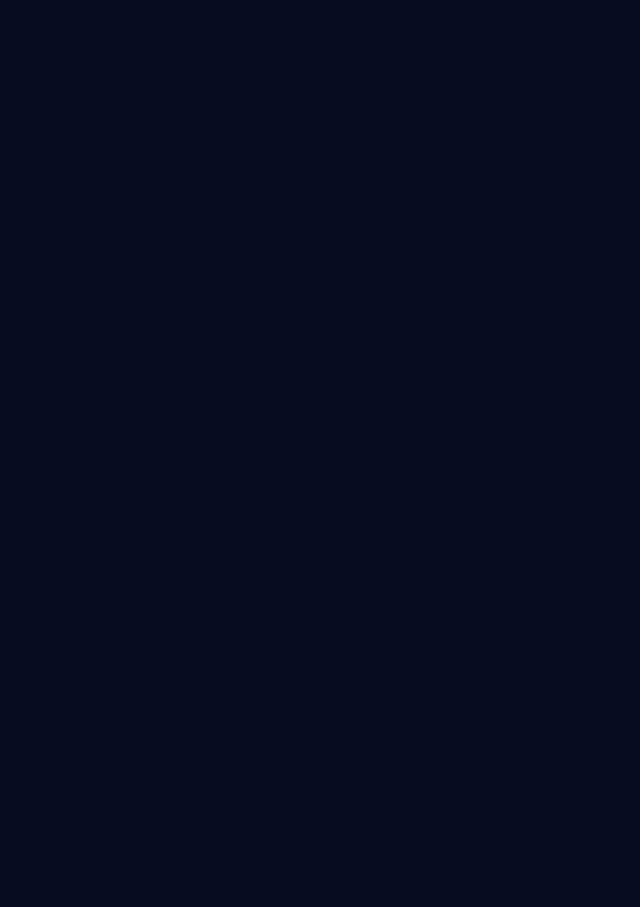
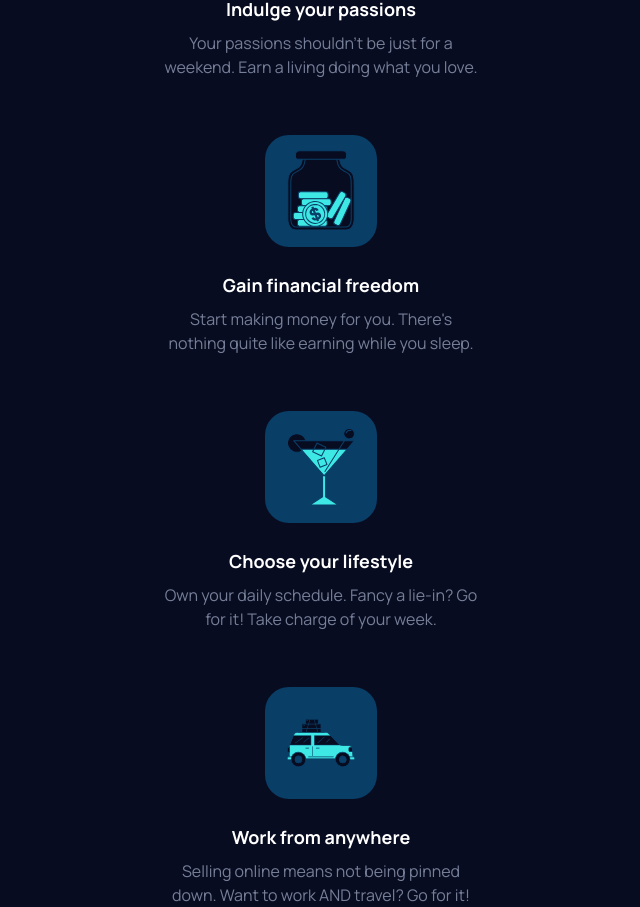
Before and after one commit to akhoz/MarkerLandingPage, a React (Vite) app: page / in a window 1280 px wide. Shown: the part 991-1898 px from the top of the page, without its empty margins (319-959 px from the left). Before the commit the page ends 800 px from the top, so only its background shows below. Built offline with nearby package versions, Linux system fonts and the light colour scheme.

Commit message:
Implementing Hero Cards

```diff
--- a/src/App.tsx
+++ b/src/App.tsx
@@ -1,6 +1,8 @@
 import './App.css'
 import TitleMobile from './components/TitleMobile';
 import Title from './components/Title';
+import HeroCard from './components/HeroCard';
+
 function App() {
   const assetsPath: string = 'src/assets/';
 
@@ -13,6 +15,28 @@ function App() {
       </div>
       <TitleMobile/>
       <Title/>
+      <div className='flex flex-col items-center justify-center mt-40 space-y-14'>
+        <HeroCard
+          imgSrc={`${assetsPath}illustration-passions.svg`}
+          imgAlt='illustration passions'
+          title='Indulge your passions'
+          description="Your passions shouldn't be just for a weekend. Earn a living doing what you love."/>
+        <HeroCard
+          imgSrc={`${assetsPath}illustration-financial-freedom.svg`}
+          imgAlt='illustration financial freedom'
+          title='Gain financial freedom'
+          description="Start making money for you. There's nothing quite like earning while you sleep."/>
+        <HeroCard
+          imgSrc={`${assetsPath}illustration-lifestyle.svg`}
+          imgAlt='illustration lifestyle'
+          title='Choose your lifestyle'
+          description='Own your daily schedule. Fancy a lie-in? Go for it! Take charge of your week.'/>
+        <HeroCard
+          imgSrc={`${assetsPath}illustration-work-anywhere.svg`}
+          imgAlt='illustration work anywhere'
+          title='Work from anywhere'
+          description='Selling online means not being pinned down. Want to work AND travel? Go for it!'/>
+      </div>
     </div>
   )
 }
--- /dev/null
+++ b/src/components/HeroCard.tsx
@@ -0,0 +1,29 @@
+interface HeroCardProps {
+    imgSrc: string;
+    imgAlt: string;
+    title: string;
+    description: string;
+}
+
+function HeroCard(props: HeroCardProps) {
+
+    return (
+        <div className='flex flex-col items-center justify-center md:flex-row lg:flex-col max-w-xs'>
+            <div className='flex items-center justify-center bg-myBlue rounded-3xl h-28 w-28'>
+                <img
+                    src={props.imgSrc}
+                    alt={props.imgAlt}
+                    className='w-3/5'/>
+            </div>
+            <p className='text-white text-lg font-bold mt-6 mb-2'>
+                {props.title}
+            </p>
+            <p className='text-myGray text-center'>
+                {props.description}
+            </p>
+        </div>
+    );
+}
+
+
+export default HeroCard;
```
